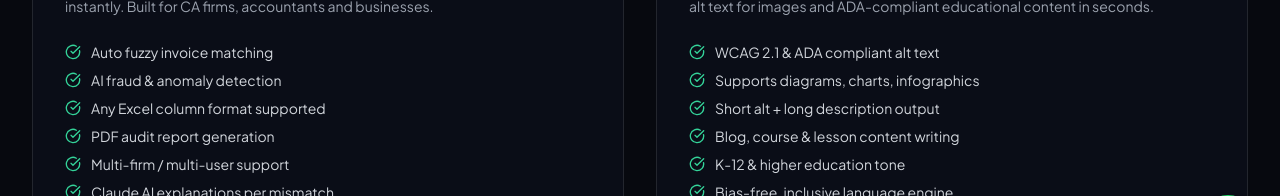
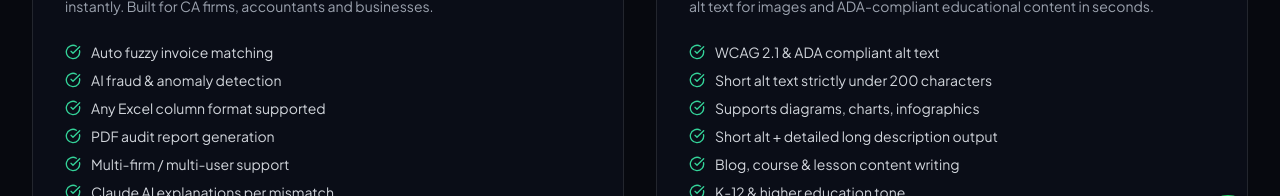
Before and after one commit to anshuman2001/nexaweb-solutions, a Next.js app: page /products in a window 1280 px wide. Shown: the part 525-721 px from the top of the page. Built offline with nearby package versions, Linux system fonts and the light colour scheme; no server answers.

Commit message:
Add 200-char limit rule to EduAccess AI alt text feature

```diff
--- a/app/products/page.tsx
+++ b/app/products/page.tsx
@@ -52,8 +52,9 @@ const products = [
     description: 'AI-powered platform for US schools & edtech — generate WCAG 2.1 compliant alt text for images and ADA-compliant educational content in seconds.',
     features: [
       'WCAG 2.1 & ADA compliant alt text',
+      'Short alt text strictly under 200 characters',
       'Supports diagrams, charts, infographics',
-      'Short alt + long description output',
+      'Short alt + detailed long description output',
       'Blog, course & lesson content writing',
       'K-12 & higher education tone',
       'Bias-free, inclusive language engine',
```
